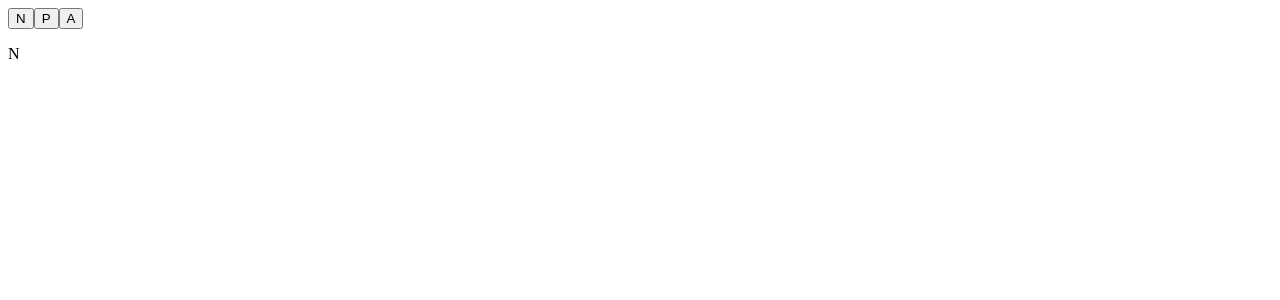
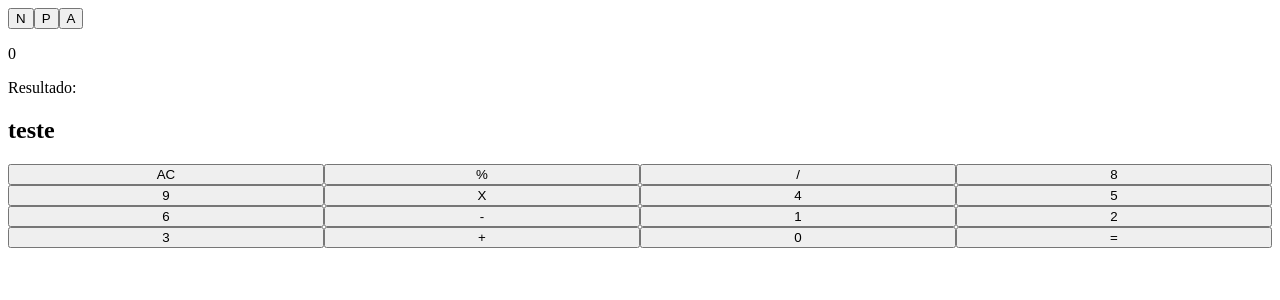
Before and after one commit to YasminAlmeida/Challenge-Pythagoras, a React (Create React App) app: page / in a window 1280 px wide. Shown: the top 300 px of the page. Built offline with nearby package versions, Linux system fonts and the light colour scheme.

Commit message:
feat: Beginning of pythagoras page)

```diff
--- a/package.json
+++ b/package.json
@@ -9,6 +9,7 @@
     "react": "^18.2.0",
     "react-dom": "^18.2.0",
     "react-scripts": "5.0.1",
+    "styled-components": "^5.3.6",
     "web-vitals": "^2.1.4"
   },
   "scripts": {
--- a/src/Components/Area.js
+++ /dev/null
@@ -1,9 +0,0 @@
-import React from 'react';
-
-export default function Area() {
-  return (
-    <>
-      <p>A</p>
-    </>
-  );
-}
--- a/src/Components/Normal.js
+++ /dev/null
@@ -1,9 +0,0 @@
-import React from 'react';
-
-export default function Normal() {
-  return (
-    <>
-      <p>N</p>
-    </>
-  );
-}
--- /dev/null
+++ b/src/Components/Normal/index.js
@@ -0,0 +1,99 @@
+import React, { useState } from 'react';
+import * as S from './styled.js';
+export default function Normal() {
+  const [Number, SetNumber] = useState(0);
+  const [OldNumber, setOldNumber] = useState();
+  const [Operator, setOperator] = useState();
+  const [Result, setResult] = useState();
+  const ValueClick = (e) => {
+    console.log(e.target.value);
+    let btnNumber = e.target.value;
+    Number === 0 ? SetNumber(btnNumber) : SetNumber(Number + btnNumber);
+  };
+  const ChangeOperator = (e) => {
+    setOperator(e.target.value);
+    setOldNumber(Number);
+    SetNumber(0);
+  };
+  const Operations = () => {
+    if (Operator === '/') {
+      setResult(parseFloat(OldNumber) / parseFloat(Number));
+    } else if (Operator === '*') {
+      setResult(parseFloat(OldNumber) * parseFloat(Number));
+    } else if (Operator === '+') {
+      setResult(parseFloat(OldNumber) + parseFloat(Number));
+    } else if (Operator === '-') {
+      setResult(parseFloat(OldNumber) - parseFloat(Number));
+    }
+    reset();
+  };
+  const Porcentage = (e) => {
+    SetNumber(Number / 100);
+  };
+  const reset = () => {
+    setOldNumber();
+    setOperator();
+    SetNumber(0);
+  };
+
+  return (
+    <section>
+      <p>
+        {OldNumber}
+        {Operator}
+        {Number}
+      </p>
+      <p>Resultado: {Result}</p>
+      <h2>teste</h2>
+      <S.Container>
+        <button onClick={reset}>AC</button>
+        {/* <button>+/-</button> */}
+        <button onClick={Porcentage} value={'%'}>
+          %
+        </button>
+        <button onClick={ChangeOperator} value={'/'}>
+          /
+        </button>
+        <button onClick={ValueClick} value={8}>
+          8
+        </button>
+        <button onClick={ValueClick} value={9}>
+          9
+        </button>
+        <button onClick={ChangeOperator} value={'*'}>
+          X
+        </button>
+        <button onClick={ValueClick} value={4}>
+          4
+        </button>
+        <button onClick={ValueClick} value={5}>
+          5
+        </button>
+        <button onClick={ValueClick} value={6}>
+          6
+        </button>
+        <button onClick={ChangeOperator} value={'-'}>
+          -
+        </button>
+        <button onClick={ValueClick} value={1}>
+          1
+        </button>
+        <button onClick={ValueClick} value={2}>
+          2
+        </button>
+        <button onClick={ValueClick} value={3}>
+          3
+        </button>
+        <button onClick={ChangeOperator} value={'+'}>
+          +
+        </button>
+        <button onClick={ValueClick} value={0}>
+          0
+        </button>
+        <button onClick={Operations} value={'='}>
+          =
+        </button>
+      </S.Container>
+    </section>
+  );
+}
--- /dev/null
+++ b/src/Components/Normal/styled.js
@@ -0,0 +1,6 @@
+import styled from 'styled-components';
+
+export const Container = styled.div`
+  display: grid;
+  grid-template-columns: repeat(4, 1fr);
+`;
--- a/src/Components/Perimeter.js
+++ b/src/Components/Perimeter/index.js
@@ -1,9 +1,5 @@
 import React from 'react';
 
 export default function Perimeter() {
-  return (
-    <>
-      <p>Perime</p>
-    </>
-  );
+  return <></>;
 }
--- /dev/null
+++ b/src/Components/Pythagoras/index.js
@@ -0,0 +1,60 @@
+import React, { useState } from 'react';
+import * as S from './styled.js';
+export default function Area() {
+  const [catetoA, setCatetoA] = useState();
+  const [catetoB, setCatetoB] = useState();
+  const [result, setResult] = useState();
+
+  const Solver = () => {
+    const Res = Math.hypot(catetoA, catetoB).toFixed(2);
+    setResult(Res);
+  };
+  return (
+    <>
+      <h1>Teorema de Pitágoras</h1>
+      <p>
+        <i>
+          "A soma dos quadrados dos catetos é igual ao quadrado da hipotenusa."
+        </i>
+      </p>
+      <section>
+        <div>
+          <p>Resultado da hipotenusa: {result} </p>
+        </div>
+        <div>
+          <label>
+            Cateto Adjacente
+            <input
+              type="number"
+              onChange={(e) => {
+                setCatetoA(e.target.value);
+              }}
+            ></input>
+          </label>
+          <label>
+            Cateto Oposto
+            <input
+              type="number"
+              onChange={(e) => {
+                setCatetoB(e.target.value);
+              }}
+            ></input>
+          </label>
+
+          <button
+            onClick={() => {
+              Solver();
+            }}
+          >
+            =
+          </button>
+        </div>
+        <div>
+          <span>catA</span>
+          <S.Triangulo></S.Triangulo>
+          <span>catB</span>
+        </div>
+      </section>
+    </>
+  );
+}
--- /dev/null
+++ b/src/Components/Pythagoras/styled.js
@@ -0,0 +1,9 @@
+import styled from 'styled-components';
+
+export const Triangulo = styled.div`
+  margin: 50px 500px;
+  border-top-width: 200px;
+  border-left-width: 200px;
+  border-style: solid;
+  border-color: transparent transparent transparent green;
+`;
--- a/src/View/Home.js
+++ b/src/View/Home.js
@@ -1,7 +1,7 @@
 import React, { useState } from 'react';
-import Area from '../Components/Area.js';
-import Normal from '../Components/Normal.js';
-import Perimeter from '../Components/Perimeter.js';
+import Pythagoras from '../Components/Pythagoras/index.js';
+import Normal from '../Components/Normal/index.js';
+import Perimeter from '../Components/Perimeter/index.js';
 
 export default function Home() {
   const [Calculator, setCalculator] = useState('N');
@@ -11,7 +11,7 @@ export default function Home() {
       <button onClick={() => setCalculator('P')}>P</button>
       <button onClick={() => setCalculator('A')}>A</button>
       {Calculator === 'N' && <Normal />}
-      {Calculator === 'A' && <Area />}
+      {Calculator === 'A' && <Pythagoras />}
       {Calculator === 'P' && <Perimeter />}
     </>
   );
```
Also changed, not shown: 1 other file (tests, documents, lock files or other folders).
